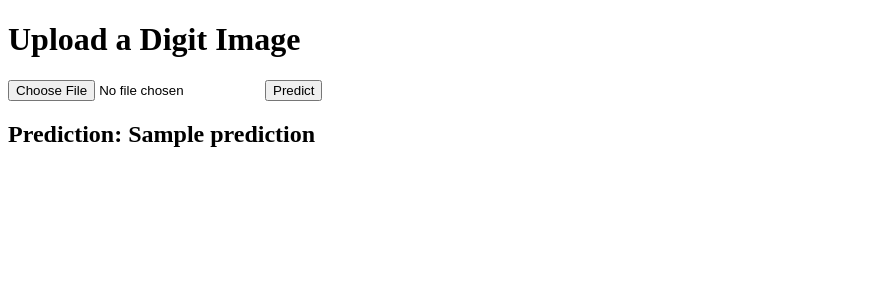
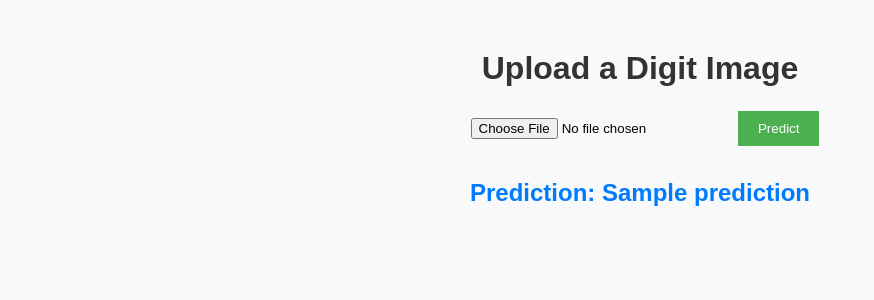
Before and after one commit to hariniramachandran-31/digit_recognizer, a Flask app: template templates/index.html in a window 1280 px wide. Shown: the top 300 px of the page, without its empty margins (0-874 px from the left). Run offline with Flask 3, Linux system fonts and the light colour scheme; the template is opened without the code that fills it: most values are stand-ins (such as "Sample title", 1, 10 or a date in 2020); parts of the project's set-up code (start-up, migrations or seed data) failed here and were passed over.

Commit message:
Added CSS styling

```diff
--- /dev/null
+++ b/static/style.css
@@ -0,0 +1,37 @@
+/* static/style.css */
+
+body {
+    font-family: Arial, sans-serif;
+    text-align: center;
+    margin: 50px;
+    background-color: #f8f9fa;
+}
+
+h1 {
+    color: #333;
+}
+
+form {
+    margin-top: 20px;
+}
+
+input[type="file"] {
+    padding: 10px;
+}
+
+button {
+    padding: 10px 20px;
+    background-color: #4CAF50;
+    color: white;
+    border: none;
+    cursor: pointer;
+}
+
+button:hover {
+    background-color: #45a049;
+}
+
+h2 {
+    margin-top: 30px;
+    color: #007bff;
+}
--- a/templates/index.html
+++ b/templates/index.html
@@ -3,6 +3,7 @@
 <head>
     <meta charset="UTF-8">
     <title>Digit Recognizer</title>
+    <link rel="stylesheet" href="{{ url_for('static', filename='style.css') }}">
 </head>
 <body>
     <h1>Upload a Digit Image</h1>
```
Also changed, not shown: 6 other files.
